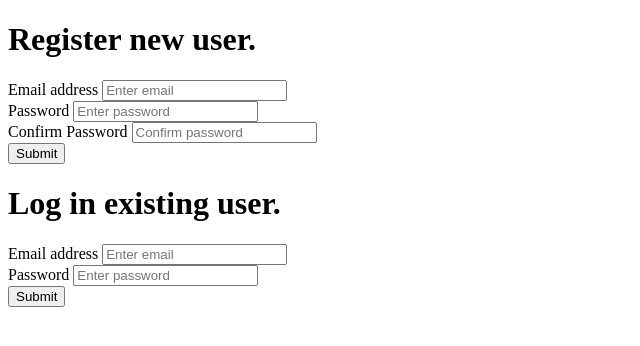
After one commit to k3llymariee/goalz, a Flask app: page /register in a window 1280 px wide. The commit adds this page. Shown: the top 346 px of the page, without its empty margins (0-640 px from the left). Run offline with Flask 2, Linux system fonts and the light colour scheme.

```diff
--- a/server.py
+++ b/server.py
@@ -1,20 +1,116 @@
-from flask import Flask, render_template
+from jinja2 import StrictUndefined
+from flask import Flask, render_template, request, flash, redirect, session, jsonify
+from flask_debugtoolbar import DebugToolbarExtension
+from model import *
 
-# Create the application instance
 app = Flask(__name__)
 
-# Create a URL route mainpage
+# Required to use Flask sessions and the debug toolbar
+app.secret_key = "super-secret"
+
+# raise an error in Jinja2 when using an undefined variable
+app.jinja_env.undefined = StrictUndefined
+
+debug = '\n' * 3
+
+
 @app.route('/')
-def home():
-    """
-    This function responds to the browser ULR localhost:5000/
+def index():
+    """Defaults user view to today's log entries"""
 
-    :return:        the rendered template 'home.html'
-    """
     return render_template('home.html')
 
-# If we're running in stand alone mode, run the application
+
+@app.route('/register', methods=['GET'])
+def register_form():
+    """Show form for user signup"""
+
+    return render_template('login.html')
+
+
+@app.route('/register', methods=['POST'])
+def register_process():
+    """Create new user in the database"""
+
+    register_form = request.form
+
+    if User.query.filter(User.email == register_form['email']).first():
+        flash('Email already exists within our userbase')
+        return redirect('/register')
+
+    elif register_form['password'] != register_form['confirm_password']:
+        flash('Passwords do not match')
+        return redirect('/register')
+
+    else:
+        new_user = User(email=register_form['email'],
+                        password=register_form['password'])
+        db.session.add(new_user)
+        db.session.commit()
+        flash('Added new user')
+
+        session['user_id'] = new_user.id
+        flash('Successfully logged in')
+        return redirect('/')
+
+
+@app.route('/login', methods=['POST'])
+def process_login():
+    """Log a user in if the user is in the database and provides correct password"""
+
+    login_attempt = request.form
+
+    user = User.query.filter(User.email == login_attempt['email']).first()
+
+    # check if a user exists in the database
+    if not user:
+        flash('Incorrect email or password')
+        return redirect("/login")
+
+    # check if their password matches
+    elif user.password != login_attempt['password']:
+        flash('Incorrect password or email')
+        return redirect("/login")
+
+    # if yes to both above, add user_id to session data
+    else:
+        session['user_id'] = user.id
+        flash('Successfully logged in')
+        return redirect('/')
+
+
+@app.route('/logout')
+def process_logout():
+    """Log a user out by deleting their session variable"""
+
+    del session['user_id']
+    flash('Successfully logged out')
+    return redirect("/register")
+
+
+@app.route('/api/goal', methods=['POST'])
+def add_goal():
+    """Adds a new goal to the database for the logged in user"""
+
+    user_id = session['user_id']
+    description = request.form.get('goal_description')
+
+    new_goal = Goal(user_id=user_id, description=description)
+    db.session.add(new_goal)
+    db.session.commit()
+
+    return "New goal has been added!"
+
+
 if __name__ == '__main__':
+
     # Remove debug for demo
     app.debug = True
+
+
+    connect_to_db(app)
+
+    # Use the DebugToolbar
+    DebugToolbarExtension(app)
+
     app.run(host='0.0.0.0')
--- /dev/null
+++ b/templates/base.html
@@ -0,0 +1,30 @@
+<!DOCTYPE html>
+<html>
+<head>
+    <title>{% block title %}title goes here{% endblock %}</title>
+
+    <script
+        src="https://code.jquery.com/jquery-3.4.1.js"
+        integrity="sha256-WpOohJOqMqqyKL9FccASB9O0KwACQJpFTUBLTYOVvVU="
+        crossorigin="anonymous">
+    </script>
+</head>
+<body>
+    <!-- Show flashed messages -->
+    {% with messages = get_flashed_messages() %}
+        {% for message in messages %}
+            <div class="alert alert-warning alert-dismissible fade show" role="alert">
+              ✨ {{ message }}
+              </button>
+            </div>
+        {% endfor %}
+    {% endwith %}
+    {% block content %}body content goes here{% endblock %}
+
+</body>
+<footer>
+    {% if session.get('user_id') %}
+    <a href="/logout">Logout</a>
+    {% endif %}
+</footer>
+</html>
--- /dev/null
+++ b/templates/login.html
@@ -0,0 +1,42 @@
+{% extends 'base.html' %}
+{% block title %}Register or Login{% endblock %}
+{% block content %}
+    <div class="container my-4">
+      <div class="row">
+        <div class="col-sm" id="register-user">
+          <h1>Register new user.</h1>
+          <form action="/register" method="POST">
+            <div class="form-group" id="register-form">
+              <label for="InputEmail1">Email address</label>
+              <input type="email" class="form-control custom-input" name="email" aria-describedby="emailHelp" placeholder="Enter email" required>
+            </div>
+            <div class="form-group">
+              <label for="InputPassword1">Password</label>
+              <input type="password" class="form-control" name="password" aria-describedby="passwordHelp" id="InputPassword1" placeholder="Enter password" required>
+            </div>
+            <div class="form-group">
+              <label for="InputPassword2">Confirm Password</label>
+              <input type="password" class="form-control" name="confirm_password" id="InputPassword2" placeholder="Confirm password" required>
+            </div>
+            <button type="submit" class="btn btn-primary">Submit</button>
+          </form>
+        </div>
+        <div class="col-sm-1" id="middle-block">
+        </div>
+        <div class="col-sm" id="login-user">
+          <h1>Log in existing user.</h1>
+          <form action="/login" method="POST">
+            <div class="form-group">
+              <label for="InputEmail1">Email address</label>
+              <input type="email" class="form-control" name="email" aria-describedby="emailHelp" placeholder="Enter email" required>
+            </div>
+            <div class="form-group">
+              <label for="InputPassword1">Password</label>
+              <input type="password" class="form-control" name="password" placeholder="Enter password" required>
+            </div>
+            <button type="submit" class="btn btn-primary">Submit</button>
+        </form>
+        </div>
+      </div>
+    </div>
+{% endblock %}
```
Also changed, not shown: model.py (added, +57 -0 lines), requirements.txt (+21 -0 lines), templates/home.html (+25 -1 lines), 1 other file.
